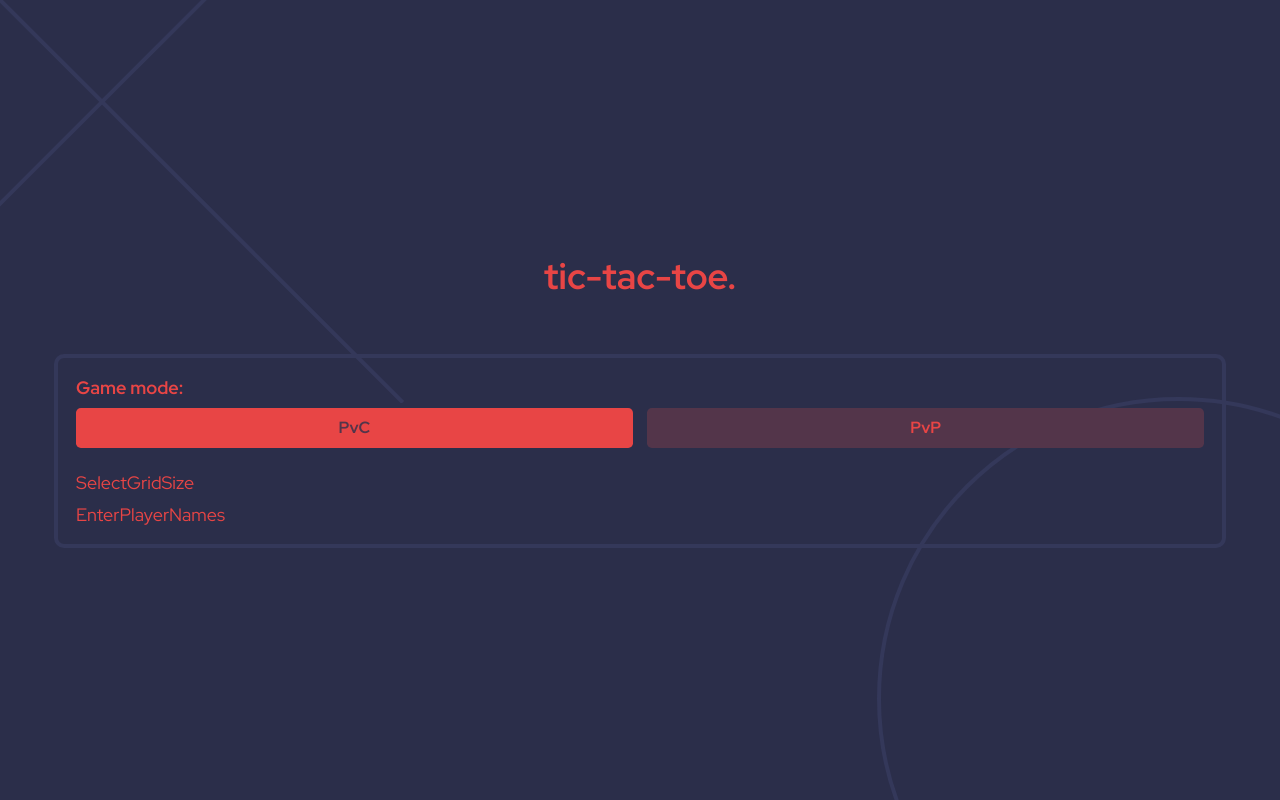
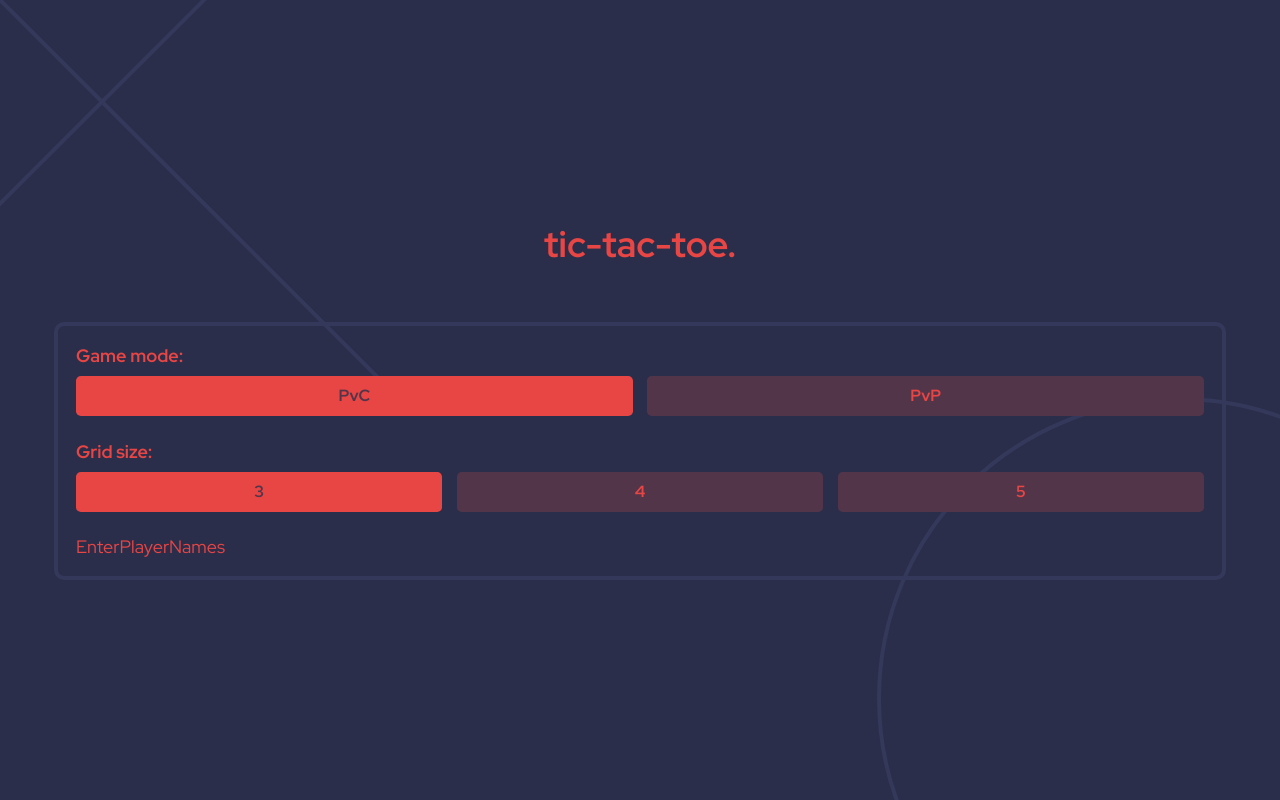
Before and after one commit to syedalimansoor/tic-tac-toe-react, a React (Vite) app: page /settings in a window 1280 px wide. Built offline with nearby package versions, Linux system fonts and the light colour scheme.

Commit message:
Complete GridSize

```diff
--- a/src/components/settings/SelectGridSize.tsx
+++ b/src/components/settings/SelectGridSize.tsx
@@ -1,3 +1,34 @@
+import { selectGridSize } from "$/features/gridSize";
+import useStore from "$/store";
+import SelectOption from "./SelectOption";
+import { Label, OptionsList } from "./styled";
+
 export default function SelectGridSize() {
-  return <div>SelectGridSize</div>;
+  const { gridSize, setGridSize } = useStore(selectGridSize);
+
+  return (
+    <>
+      <Label>Grid size:</Label>
+      <OptionsList>
+        <SelectOption
+          group="gridSize"
+          value="3"
+          checked={gridSize === 3}
+          onChange={() => setGridSize(3)}
+        />
+        <SelectOption
+          group="gridSize"
+          value="4"
+          checked={gridSize === 4}
+          onChange={() => setGridSize(4)}
+        />
+        <SelectOption
+          group="gridSize"
+          value="5"
+          checked={gridSize === 5}
+          onChange={() => setGridSize(5)}
+        />
+      </OptionsList>
+    </>
+  );
 }
```
